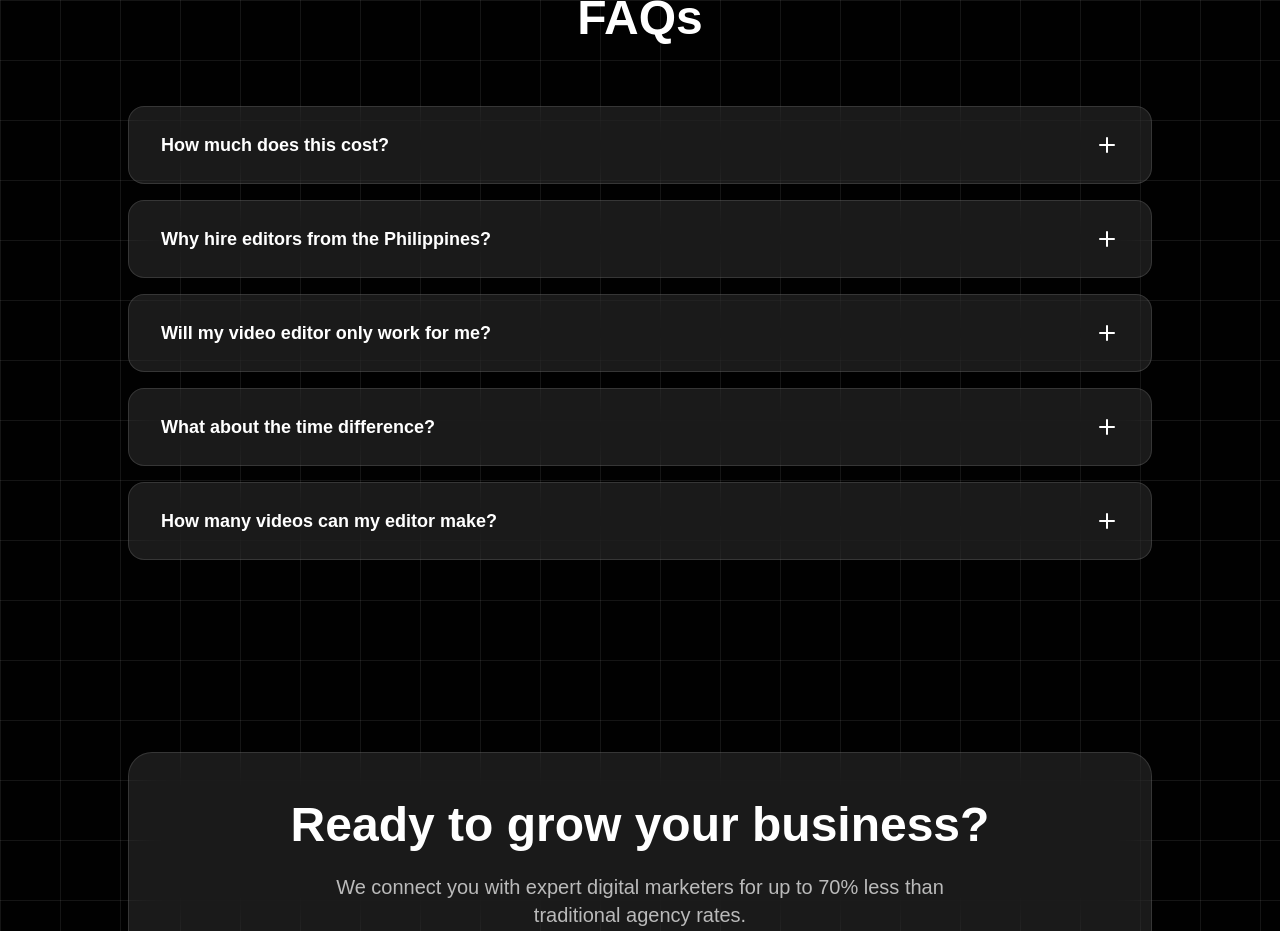
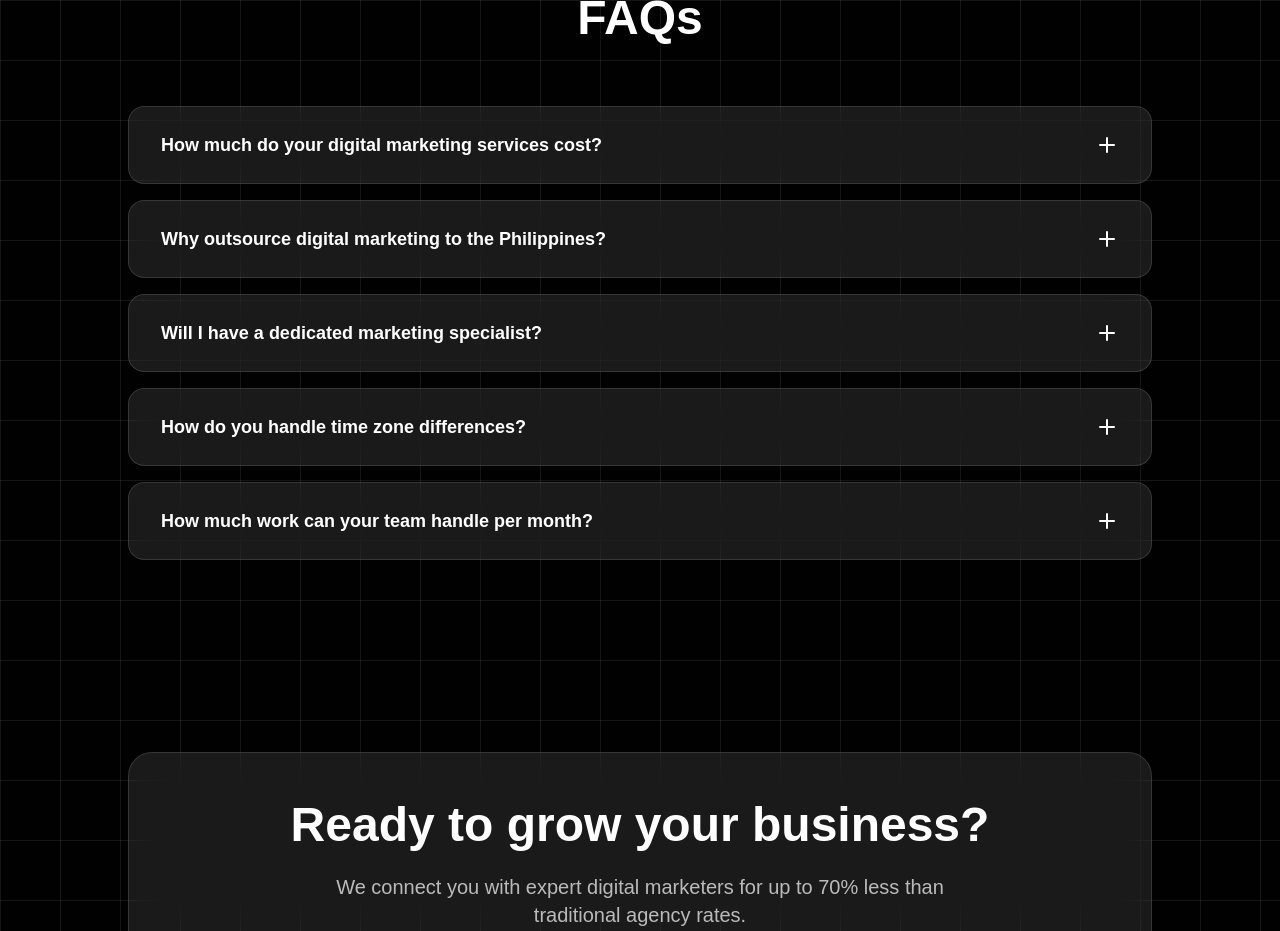
Before and after one commit to radz22/website, a Next.js app: page / in a window 1280 px wide. Shown: the part 9000-9931 px from the top of the page. Built offline with nearby package versions, Linux system fonts and the light colour scheme; a web font is replaced by a local one.

Commit message:
chore: refactor faq data

```diff
--- a/components/faqs-section.tsx
+++ b/components/faqs-section.tsx
@@ -5,29 +5,29 @@ const FaqsSection = () => {
   const [openFAQ, setOpenFAQ] = useState<number | null>(null);
   const faqs = [
     {
-      question: "How much does this cost?",
+      question: "How much do your digital marketing services cost?",
       answer:
-        "Our editors start at $15/hour, which is 70% less than equivalent US talent. We offer flexible pricing based on your needs and project complexity.",
+        "Our digital marketing packages start at $200/month for essential services like social media management, SEO, and content creation. Pricing depends on your goals, channels, and campaign complexity.",
     },
     {
-      question: "Why hire editors from the Philippines?",
+      question: "Why outsource digital marketing to the Philippines?",
       answer:
-        "The Philippines has a large pool of talented, English-speaking video editors with strong technical skills and cultural alignment with Western content styles. Plus, the time zone difference means work gets done while you sleep.",
+        "The Philippines has a strong pool of skilled, English-speaking digital marketers experienced in SEO, social media, content strategy, and paid advertising. They offer high-quality work at competitive rates, with strong cultural alignment for Western markets.",
     },
     {
-      question: "Will my video editor only work for me?",
+      question: "Will I have a dedicated marketing specialist?",
       answer:
-        "We offer both dedicated and shared editor options. Dedicated editors work exclusively on your projects, while shared editors work with multiple clients but maintain consistent quality and turnaround times.",
+        "Yes, you can choose between a dedicated marketing specialist who works solely on your campaigns or a shared team that handles multiple clients but delivers consistent quality and timely results.",
     },
     {
-      question: "What about the time difference?",
+      question: "How do you handle time zone differences?",
       answer:
-        "The time difference is actually an advantage! Your editor works while you sleep, so you wake up to completed projects. We also provide overlap hours for real-time communication when needed.",
+        "The time zone difference works to your advantage! We work while you sleep, so you wake up to progress updates and completed tasks. We also schedule overlap hours for live communication when needed.",
     },
     {
-      question: "How many videos can my editor make?",
+      question: "How much work can your team handle per month?",
       answer:
-        "It depends on complexity, but most editors can handle 10-20 short-form videos per week or 2-4 long-form videos. We match editors based on your specific volume and timeline requirements.",
+        "It depends on your package and campaign needs, but most clients receive 8–12 high-quality content pieces, 15–30 optimized social posts, and ongoing SEO improvements each month. We customize workloads based on your marketing goals.",
     },
   ];
 
```
